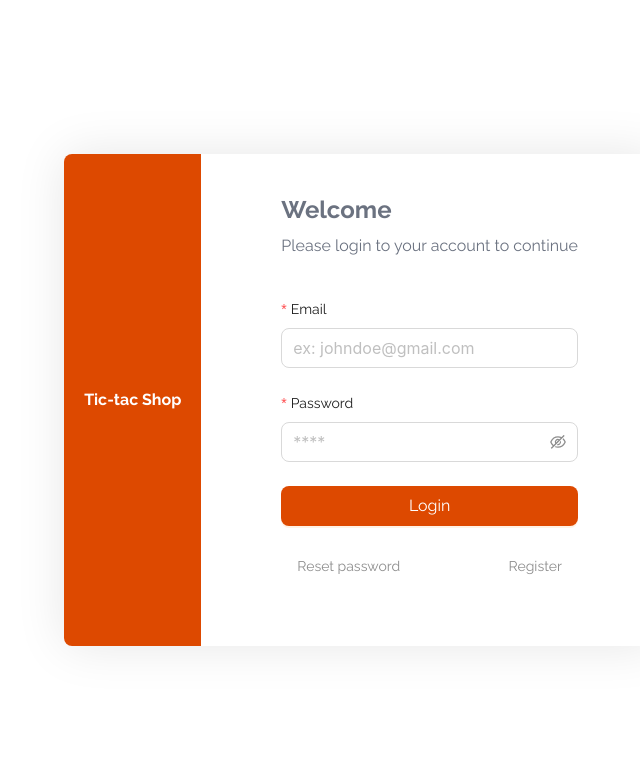
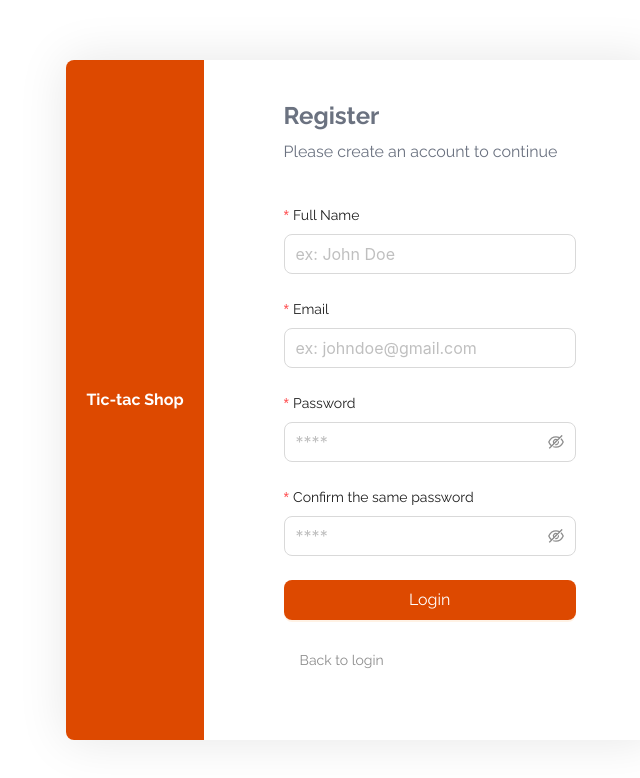
Before and after one commit to jacob-js/tic-tac-shop, a React (Vite) app: page / in a window 1280 px wide. Shown: the top 778 px of the page, without its empty margins (279-919 px from the left). Built offline with nearby package versions, Linux system fonts and the light colour scheme.

Commit message:
feat: create signup page

```diff
--- a/src/main.tsx
+++ b/src/main.tsx
@@ -3,7 +3,7 @@ import ReactDOM from 'react-dom/client'
 import 'antd/dist/reset.css';
 import './index.css'
 import { ConfigProvider } from 'antd';
-import { Login } from './pages';
+import { Login, Signup } from './pages';
 
 ReactDOM.createRoot(document.getElementById('root') as HTMLElement).render(
   <React.StrictMode>
@@ -16,7 +16,8 @@ ReactDOM.createRoot(document.getElementById('root') as HTMLElement).render(
         }
       }}
     >
-      <Login />
+      {/* <Login /> */}
+      <Signup />
     </ConfigProvider>
   </React.StrictMode>,
 )
--- /dev/null
+++ b/src/pages/authentication/Signup.tsx
@@ -0,0 +1,45 @@
+import { Input, Form, Button } from 'antd';
+
+function Signup() {
+  return (
+    <div className="w-full min-h-screen bg-white flex justify-center items-center">
+        <div className="flex flex-col sm:flex-row rounded-lg shadow-light">
+            <div className="bg-primary rounded-t-lg sm:rounded-s-lg sm:rounded-tr-none p-5 flex items-center justify-center">
+                <div className="text-white font-bold">Tic-tac Shop</div>
+            </div>
+            <div className="bg-white p-10 sm:px-20 rounded-b-lg sm:rounded-e-lg">
+                <div className="flex flex-col gap-2 mb-10 text-gray-500">
+                    <div className="text-2xl font-bold">Register</div>
+                    <div className="">Please create an account to continue</div>
+                </div>
+                <div className="">
+                    <Form
+                        layout='vertical'
+                    >
+                        <Form.Item name="fullName" label="Full Name" required>
+                            <Input placeholder='ex: John Doe' size='large' />
+                        </Form.Item>
+                        <Form.Item name="email" label="Email" required>
+                            <Input placeholder='ex: johndoe@gmail.com' size='large' />
+                        </Form.Item>
+                        <Form.Item name="password" label="Password" required>
+                            <Input.Password placeholder='****' size='large' />
+                        </Form.Item>
+                        <Form.Item name="password" label="Confirm the same password" required>
+                            <Input.Password placeholder='****' size='large' />
+                        </Form.Item>
+                        <Form.Item>
+                            <Button type='primary' block size='large'>Login</Button>
+                        </Form.Item>
+                        <Form.Item>
+                            <Button type='link'>Back to login</Button>
+                        </Form.Item>
+                    </Form>
+                </div>
+            </div>
+        </div>
+    </div>
+  )
+}
+
+export default Signup
--- a/src/pages/authentication/index.ts
+++ b/src/pages/authentication/index.ts
@@ -1 +1,2 @@
 export {default as Login} from './Login'
+export {default as Signup} from './Signup'
--- a/src/pages/index.ts
+++ b/src/pages/index.ts
@@ -1 +1 @@
-export { Login } from './authentication'
+export { Login, Signup } from './authentication'
```
